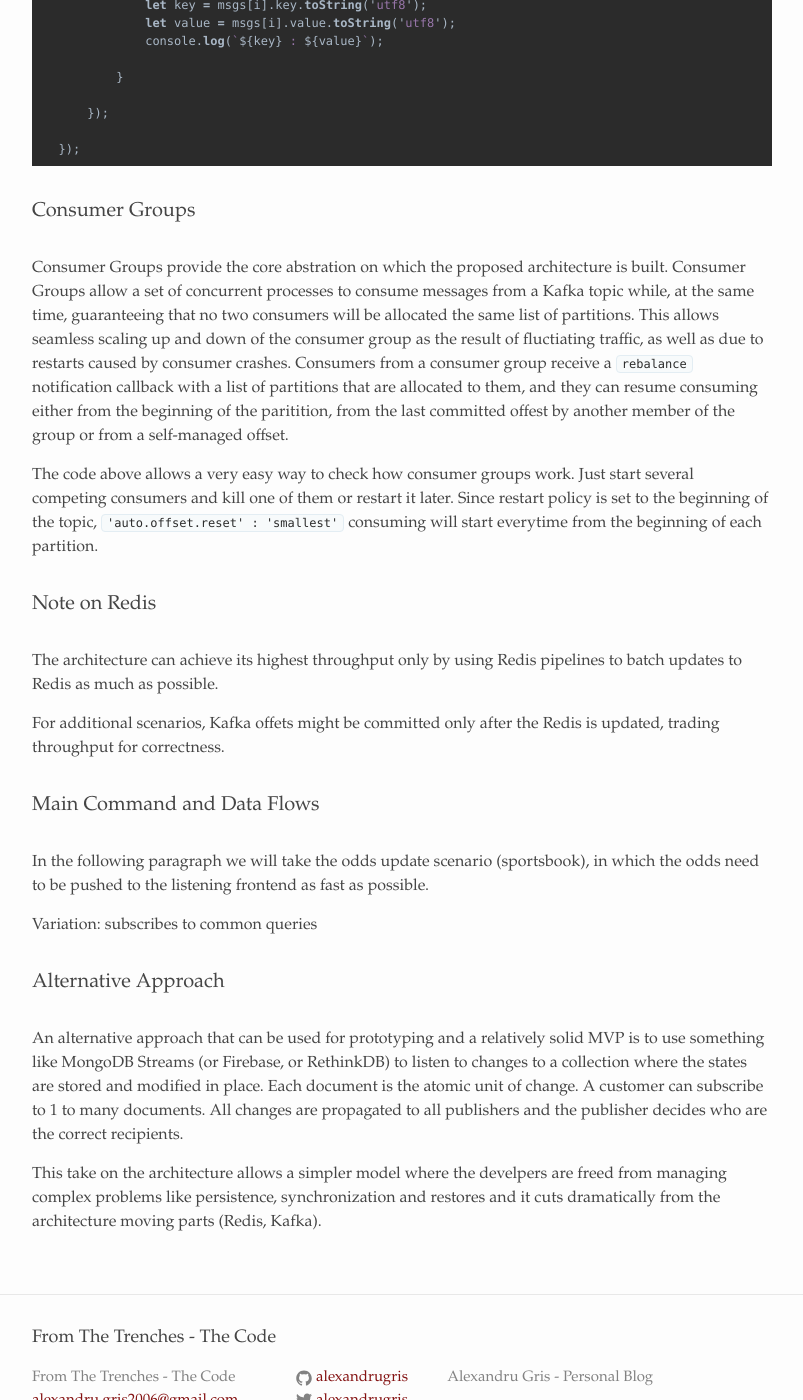
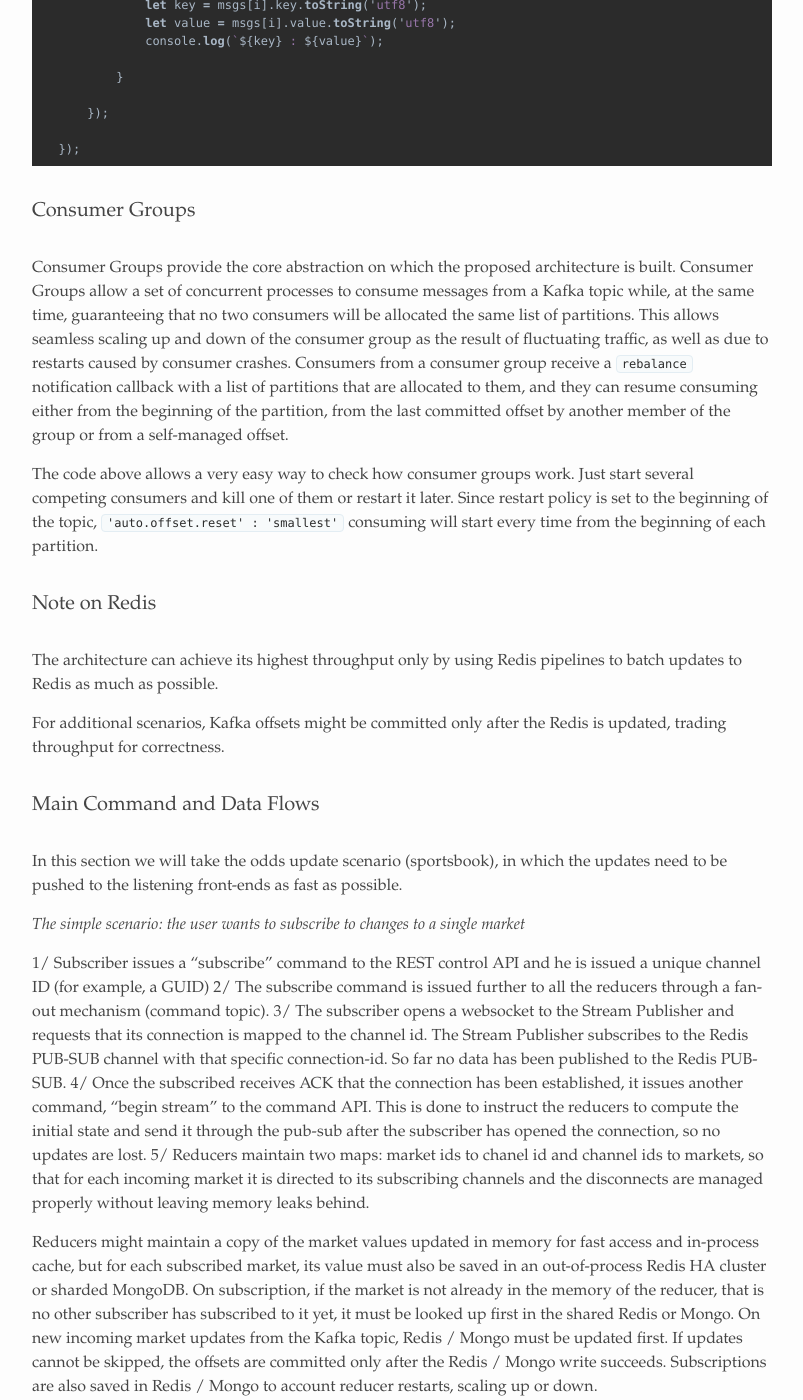
Before and after one commit to alexandrugris/my-jekyll-tech-blog, a Jekyll site: the page built from MyBlog/_posts/2019-09-04-realtime-architecture-with-apache-kafka.markdown, in a window 1280 px wide and 1400 px high, scrolled down 4698 px. Shown: the whole window, without its empty margins (238-1041 px from the left). Built offline with Jekyll 4.4.1, drawn with Linux system fonts in a browser that asks for light colours; some of the changed text lies outside the part shown.

Commit message:
Explanations added

```diff
--- a/MyBlog/_posts/2019-09-04-realtime-architecture-with-apache-kafka.markdown
+++ b/MyBlog/_posts/2019-09-04-realtime-architecture-with-apache-kafka.markdown
@@ -5,10 +5,10 @@
 categories: programming
 ---
 
-This post describes an architecture based on Apache Kafka and Redis that can be applied to building high perfoming, resilient streaming systems.  It applies to near-realtime systems, where a stream of events needs to be processed and the results submitted to a large list of subscribers, each of them receiving its own view of the stream.
+This post describes an architecture based on Apache Kafka and Redis that can be applied to building high performing, resilient streaming systems.  It applies to near-realtime systems, where a stream of events needs to be processed and the results submitted to a large list of subscribers, each of them receiving its own view of the stream.
 
 Examples might include the following:
-- Streaming bookmaker odds - different users are browing different parts of the site, have different markets in their bet slips
+- Streaming bookmaker odds - different users are browsing different parts of the site and have different markets added to their bet slips
 - Realtime games - based on player input and game rules, for each player a different world view is computed
 - Subscription-based data distribution, each consumer receiving a partition of the total data set
 
@@ -196,24 +196,42 @@
 
 ### Consumer Groups
 
-Consumer Groups provide the core abstration on which the proposed architecture is built. Consumer Groups allow a set of concurrent processes to consume messages from a Kafka topic while, at the same time, guaranteeing that no two consumers will be allocated the same list of partitions. This allows seamless scaling up and down of the consumer group as the result of fluctiating traffic, as well as due to restarts caused by consumer crashes. Consumers from a consumer group receive a `rebalance` notification callback with a list of partitions that are allocated to them, and they can resume consuming either from the beginning of the paritition, from the last committed offest by another member of the group or from a self-managed offset.
+Consumer Groups provide the core abstraction on which the proposed architecture is built. Consumer Groups allow a set of concurrent processes to consume messages from a Kafka topic while, at the same time, guaranteeing that no two consumers will be allocated the same list of partitions. This allows seamless scaling up and down of the consumer group as the result of fluctuating traffic, as well as due to restarts caused by consumer crashes. Consumers from a consumer group receive a `rebalance` notification callback with a list of partitions that are allocated to them, and they can resume consuming either from the beginning of the partition, from the last committed offset by another member of the group or from a self-managed offset.
 
-The code above allows a very easy way to check how consumer groups work. Just start several competing consumers and kill one of them or restart it later. Since restart policy is set to the beginning of the topic, `'auto.offset.reset' : 'smallest'` consuming will start everytime from the beginning of each partition.
+The code above allows a very easy way to check how consumer groups work. Just start several competing consumers and kill one of them or restart it later. Since restart policy is set to the beginning of the topic, `'auto.offset.reset' : 'smallest'` consuming will start every time from the beginning of each partition.
 
 ### Note on Redis
 
 The architecture can achieve its highest throughput only by using Redis pipelines to batch updates to Redis as much as possible.
 
-For additional scenarios, Kafka offets might be committed only after the Redis is updated, trading throughput for correctness.
+For additional scenarios, Kafka offsets might be committed only after the Redis is updated, trading throughput for correctness.
 
 ### Main Command and Data Flows
 
-In the following paragraph we will take the odds update scenario (sportsbook), in which the odds need to be pushed to the listening frontend as fast as possible.
+In this section we will take the odds update scenario (sportsbook), in which the updates need to be pushed to the listening front-ends as fast as possible.
 
-Variation: subscribes to common queries
+*The simple scenario: the user wants to subscribe to changes to a single market*
+
+1/ Subscriber issues a "subscribe" command to the REST control API and he is issued a unique channel ID (for example, a GUID)
+2/ The subscribe command is issued further to all the reducers through a fan-out mechanism (command topic).
+3/ The subscriber opens a websocket to the Stream Publisher and requests that its connection is mapped to the channel id. The Stream Publisher subscribes to the Redis PUB-SUB channel with that specific connection-id. So far no data has been published to the Redis PUB-SUB.
+4/ Once the subscribed receives ACK that the connection has been established, it issues another command, "begin stream" to the command API. This is done to instruct the reducers to compute the initial state and send it through the pub-sub after the subscriber has opened the connection, so no updates are lost.
+5/ Reducers maintain two maps: market ids to chanel id and channel ids to markets, so that for each incoming market it is directed to its subscribing channels and the disconnects are managed properly without leaving memory leaks behind.
+
+Reducers might maintain a copy of the market values updated in memory for fast access and in-process cache, but for each subscribed market, its value must also be saved in an out-of-process Redis HA cluster or sharded MongoDB. On subscription, if the market is not already in the memory of the reducer, that is no other subscriber has subscribed to it yet, it must be looked up first in the shared Redis or Mongo. On new incoming market updates from the Kafka topic, Redis / Mongo must be updated first. If updates cannot be skipped, the offsets are committed only after the Redis / Mongo write succeeds. Subscriptions are also saved in Redis / Mongo to account reducer restarts, scaling up or down.
+
+To handle reducer restarts, partitioning logic is made known to the reducer, so upon reading the subscription information it knows which class of market ids it will serve and which to ignore. If the ACK to Kafka is sent after the message has been published to the subscribing clients, the reducer might opt for lazy initialization and not read the current state from Redis for its assigned markets. If the rate of subscription is very high, the reducer might opt to store in a separate collection in Redis a list of popular markets to eager read upon initialization, but, in my opinion, this is more an optimization than a functionality that must be implemented from the start.
+
+*Variations*
+
+- Subscribers are able to subscribe to yet unknown markets - e.g. all football matches about to start. In this approach, the reducer is cascaded in two steps: one to compute market IDs which match the query and act as a virtual subscriber on behalf of the client, and a second step, the one described above, where markets are sent to subscribing clients.
+
+- Views for complex queries (e.g. upcoming matches page) are published through REST and then through a CDN for a quick initial load, together with a timestamp. The subscriber thus a) knows which markets to subscribe to as they are already in the page and, b), can use the timestamp to start receiving only the updates newer than what it already has. This approach reduces greatly the time to first load.
+
+- The reducer is not publishing markets, but changes to a game state, driven by user actions and match events. In this case, the command queue becomes the queue for match events which are distributed to all reducers, the odds queue becomes the receiver for user actions, but the general pattern remains the same.
 
 ### Alternative Approach
 
 An alternative approach that can be used for prototyping and a relatively solid MVP is to use something like MongoDB Streams (or Firebase, or RethinkDB) to listen to changes to a collection where the states are stored and modified in place. Each document is the atomic unit of change. A customer can subscribe to 1 to many documents.  All changes are propagated to all publishers and the publisher decides who are the correct recipients.
 
-This take on the architecture allows a simpler model where the develpers are freed from managing complex problems like persistence, synchronization and restores and it cuts dramatically from the architecture moving parts (Redis, Kafka).
+This take on the architecture allows a simpler model where the developers are freed from managing complex problems, like persistence, synchronization and restores, reducing the number of dependencies and simplifying operations (Redis, Kafka).
```
Also changed, not shown: other parts of MyBlog/_posts/2019-09-04-realtime-architecture-with-apache-kafka.markdown (+1 -1 lines).
